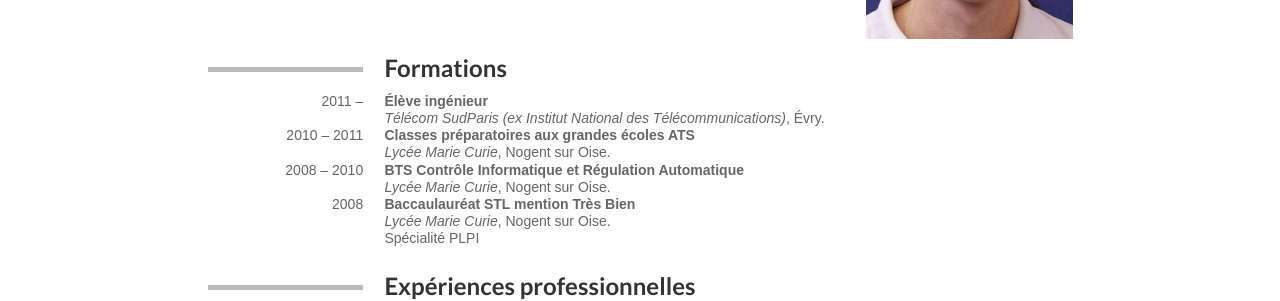
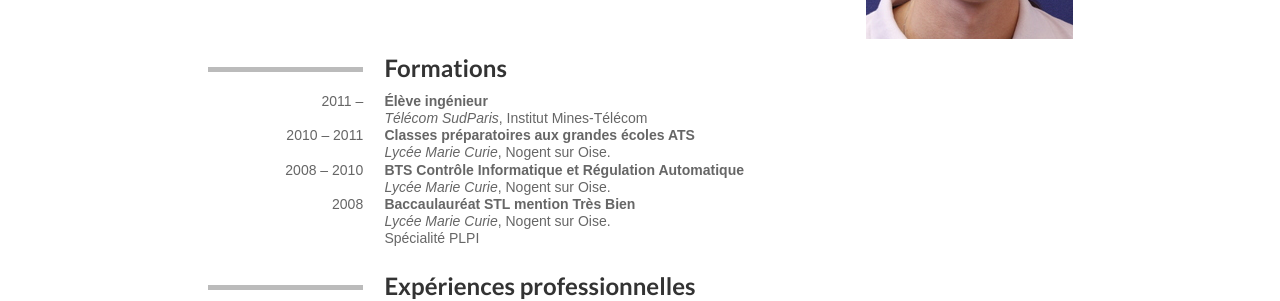
Before and after one commit to fmonniot/fmonniot.github.com, a Jekyll site: the page built from cv.html, in a window 1280 px wide. Shown: the part 407-708 px from the top of the page. Built offline with Jekyll 4.4.1, drawn with Linux system fonts in a browser that asks for light colours; Markdown is read by kramdown in place of the engine named in the settings.

Commit message:
Correct CV

```diff
--- a/cv.html
+++ b/cv.html
@@ -32,7 +32,7 @@ title: À propos de François Monniot
         <div class="span2">2011 – </div>
         <div class="span10">
             <strong>Élève ingénieur</strong><br>
-            <em>Télécom SudParis (ex Institut National des Télécommunications)</em>, Évry.
+            <em>Télécom SudParis</em>, Institut Mines-Télécom
         </div>
     </div>
     <div class="row-fluid">
```
